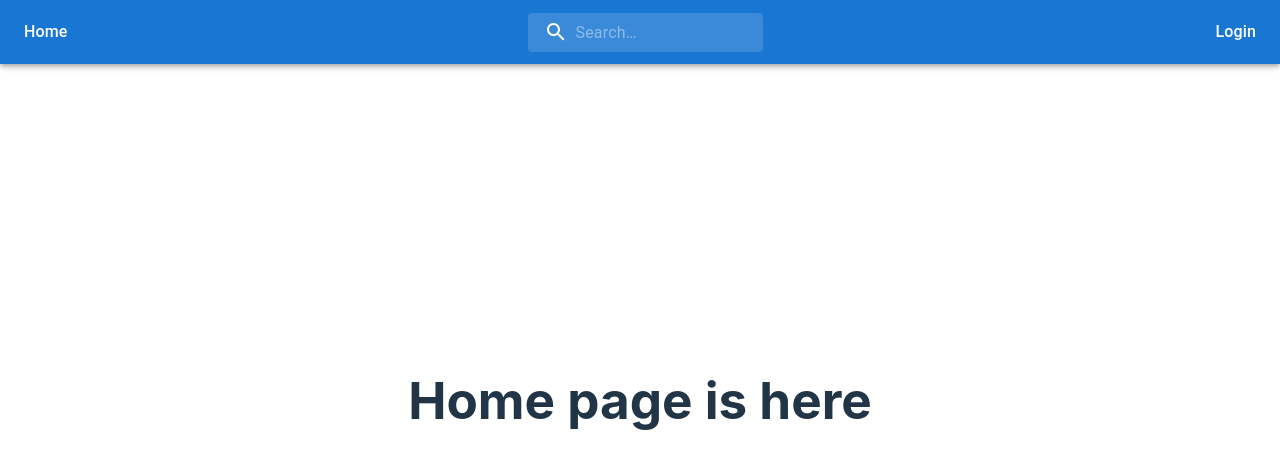
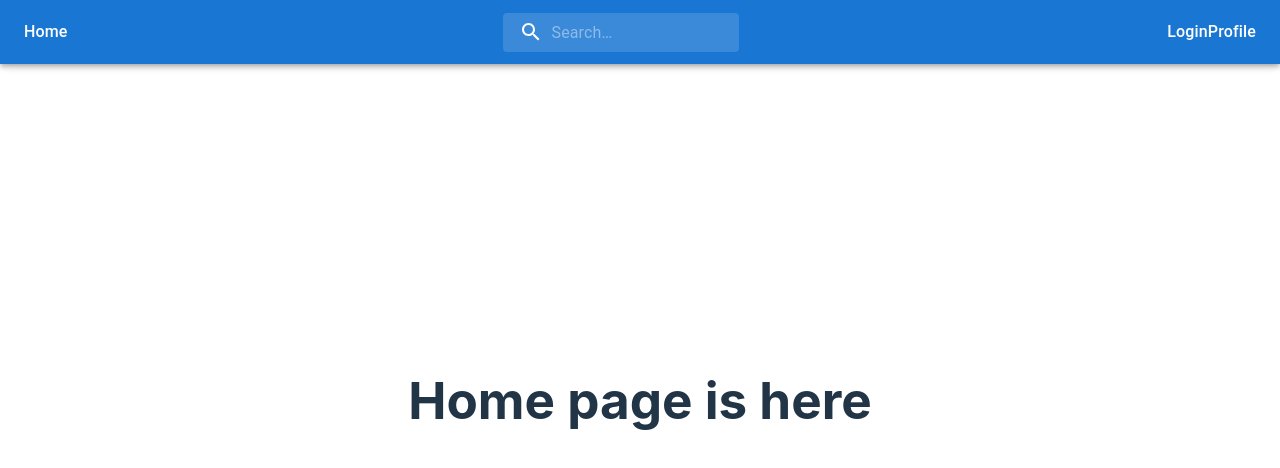
Before and after one commit to davitvoski/body-quest, a React (Vite) app in the folder client/: page / in a window 1280 px wide. Shown: the top 468 px of the page. Built offline with nearby package versions, Linux system fonts and the light colour scheme.

Commit message:
Add profile to navigation

```diff
--- a/client/src/App.tsx
+++ b/client/src/App.tsx
@@ -5,6 +5,7 @@ import { Home } from './component/Home/Home'
 import {Routes, Route} from 'react-router';
 import { Login } from './component/Home/Login';
 import NavBar from './component/Home/Nav';
+import { Profile } from './component/Profile/Profile';
 
 function App() {
 
@@ -16,6 +17,7 @@ function App() {
       <Routes>
         <Route  path='/' element={<Home/>}/>
         <Route  path='Login' element={<Login/>}/>
+        <Route  path='Profile' element={<Profile/>}/>
       </Routes>
     </div>
   )
--- a/client/src/component/Home/Nav.tsx
+++ b/client/src/component/Home/Nav.tsx
@@ -80,6 +80,12 @@ export default function NavBar() {
                             to={'/Login' }>
                             Login
                         </Link>
+
+                        <Link
+                            style={{ textDecoration: "none", color: "white" }}
+                            to={'/Profile' }>
+                            Profile
+                        </Link>
                     </Typography>
                 </Toolbar>
             </AppBar>
--- /dev/null
+++ b/client/src/component/Profile/Profile.tsx
@@ -0,0 +1,5 @@
+export const Profile = () => {
+    return(
+        <p>this is a profile</p>
+    )
+}
```
Also changed, not shown: 1 other file (tests, documents, lock files or other folders).
